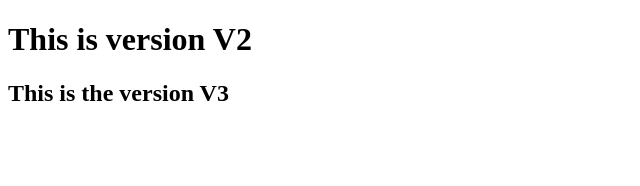
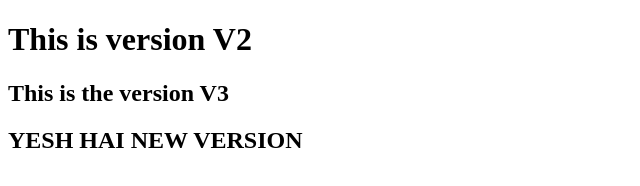
Before and after one commit to 15Tarun/myrepo, a plain HTML site: page index.html in a window 1280 px wide. Shown: the whole page, without its empty margins (0-640 px from the left). Drawn offline with Linux system fonts and the light colour scheme.

Commit message:
NEW VERSION index.html

```diff
--- a/index.html
+++ b/index.html
@@ -8,5 +8,6 @@
 <body>
     <h1>This is version V2 </h1>
     <h2>This is the version V3</h2>
+    <h2>YESH HAI NEW VERSION</h2>
 </body>
 </html>
```
